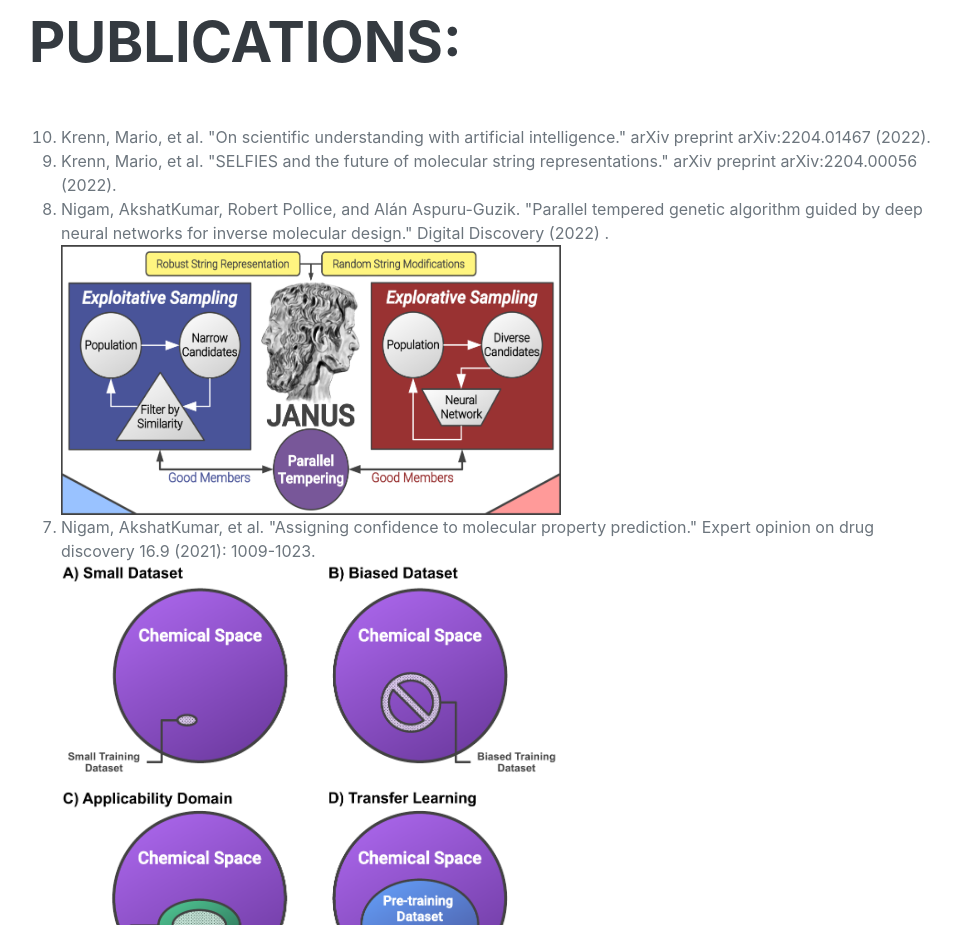
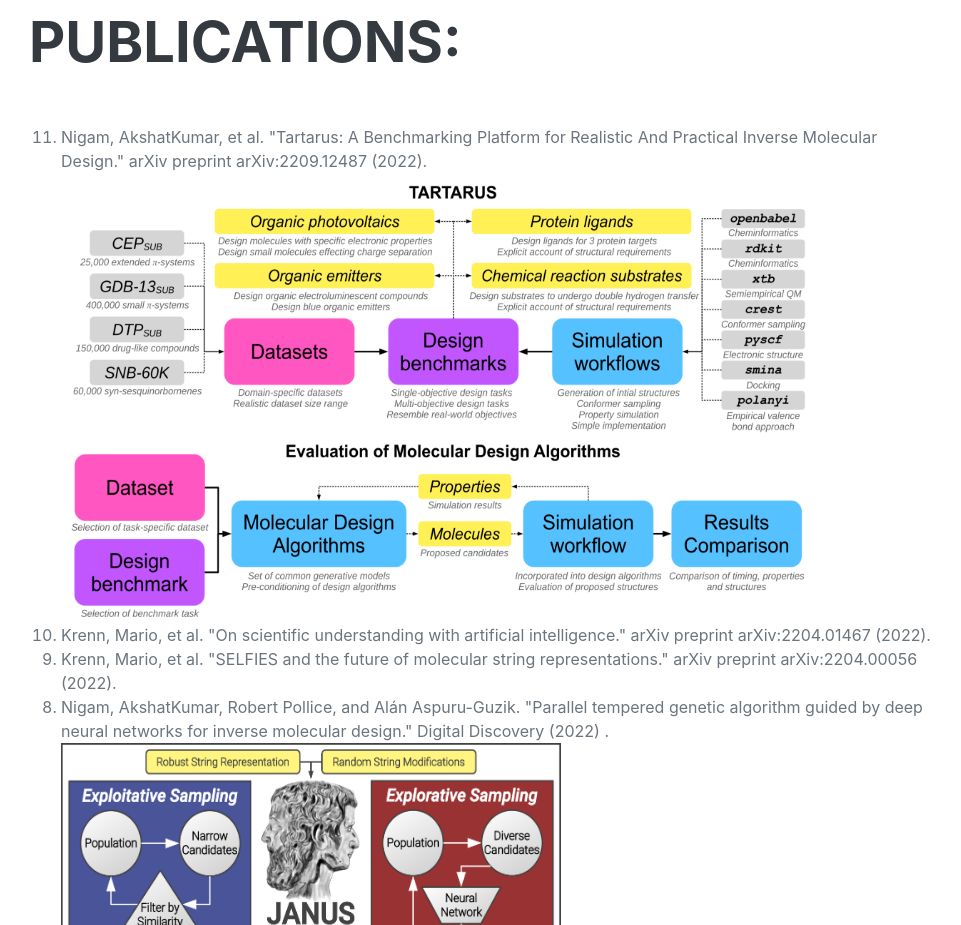
Before and after one commit to akshat998/akshat98_webpage, a plain HTML site: page index.html in a window 1280 px wide. Shown: the part 3320-4245 px from the top of the page, without its empty margins (291-1252 px from the left). Drawn offline with nearby package versions, Linux system fonts and the light colour scheme; a web font is replaced by a local one.

Commit message:
tart added

```diff
--- a/index.html
+++ b/index.html
@@ -166,6 +166,9 @@
                 <div class="resume-section-content">
                     <h2 class="mb-5">Publications:</h2>
                     <ol reversed>
+                      <li>Nigam, AkshatKumar, et al. "Tartarus: A Benchmarking Platform for Realistic And Practical Inverse Molecular Design." arXiv preprint arXiv:2209.12487 (2022).</li>
+                        <img src="assets/img/tart.png" style="width:750px;height:450px;">
+
                       <li>Krenn, Mario, et al. "On scientific understanding with artificial intelligence." arXiv preprint arXiv:2204.01467 (2022).</li>
                       <li>Krenn, Mario, et al. "SELFIES and the future of molecular string representations." arXiv preprint arXiv:2204.00056 (2022).</li>
 
```
Also changed, not shown: assets/img/tart.png (added), 1 other file.
